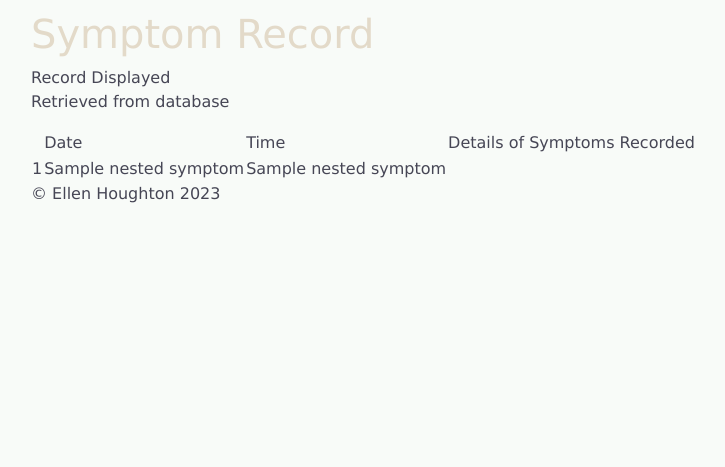
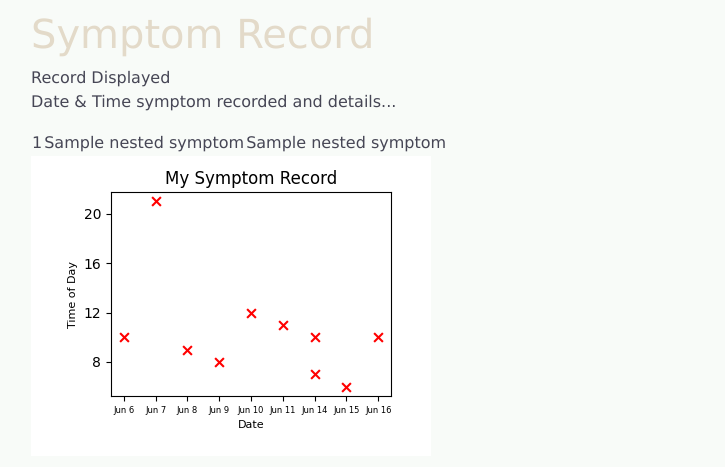
Before and after one commit to annwyl21/symptom_record, a Flask app: template application/templates/display_record.html in a window 1280 px wide. Shown: the top 467 px of the page, without its empty margins (97-822 px from the left). Run offline with Flask 3, Linux system fonts and the light colour scheme; the template is opened without the code that fills it: most values are stand-ins (such as "Sample title", 1, 10 or a date in 2020).

Commit message:
add example user data to database

```diff
--- a/application/routes.py
+++ b/application/routes.py
@@ -65,8 +65,8 @@ def display_record():
     with open('./file_output/symptoms.txt', 'r') as f:
         content = f.read()
     # display the database results
-    symptom_list = Symptom_log.get_symptoms(user_id=1)
-    print(symptom_list)
+    symptom_list = Symptom_log.get_symptoms(user_id=2)
+    scatterplot()
     return render_template('display_record.html', title="Symptom Record", content=content, symptom_list=symptom_list)
 
 @app.route('/display_summary')
@@ -80,7 +80,7 @@ def display_summary():
         scatterplot()
     else:
         bubbleplot()
-    return render_template('display_summary.html', title='Symptom Summary', summary=summary, pain=pain)
+    return render_template('display_summary.html', title='Symptom Summary', summary=symptoms_summary, pain=pain)
 
 @app.route('/mcgill_pain_scale', methods=['GET', 'POST'])
 def mcgill_pain_scale():
--- a/application/templates/display_record.html
+++ b/application/templates/display_record.html
@@ -4,14 +4,10 @@
 
 Record Displayed
 
-<p>Retrieved from database</p>
+<p>Date & Time symptom recorded and details...</p>
+
+{% for nested_symptom_data in symptom_list %}
 <table>
-	<th>
-		<td>Date</td>
-		<td>Time</td>
-		<td>Details of Symptoms Recorded</td>
-	</th>
-{% for nested_symptom_data in symptom_list %}
 	<tr>
 		<td>{{ nested_symptom_data[0] }}</td>
 		<td>{{ nested_symptom_data[1] }}</td>
@@ -20,4 +16,6 @@ Record Displayed
 </table>
 {% endfor %}
 
+<img src="{{ url_for('static', filename='./images/scatterplot.png') }}" alt="scatterplot showing symptom change over time">
+
 {% endblock %}
--- a/application/templates/display_summary.html
+++ b/application/templates/display_summary.html
@@ -11,7 +11,7 @@
 {% if pain == False %}
 <img src="{{ url_for('static', filename='./images/scatterplot.png') }}" alt="scatterplot showing symptom change over time">
 {% else %}
-<img src="{{ url_for('static', filename='./images/bubbleplot.png') }}" alt="scatterplot showing symptom change over time">
+<img src="{{ url_for('static', filename='./images/bubbleplot.png') }}" alt="bubbleplotplot showing symptom change over time">
 {% endif %}
 
 {% endblock %}
--- a/application/templates/layout.html
+++ b/application/templates/layout.html
@@ -17,10 +17,6 @@
 <!-- link to Bootstrap Javascript bundle -->
 <script src="https://cdn.jsdelivr.net/npm/bootstrap@5.3.0/dist/js/bootstrap.bundle.min.js" integrity="sha384-geWF76RCwLtnZ8qwWowPQNguL3RmwHVBC9FhGdlKrxdiJJigb/j/68SIy3Te4Bkz" crossorigin="anonymous"></script>
 <script src="{{ url_for('static', filename='scripts/disclaimer_script.js') }}"></script>
-<footer>
-    <p>&copy; Ellen Houghton 2023
-    </p>
-</footer>
 
 </body>
 
```
Also changed, not shown: application/static/scripts/database_create_example_user.py (added, +43 -0 lines).
